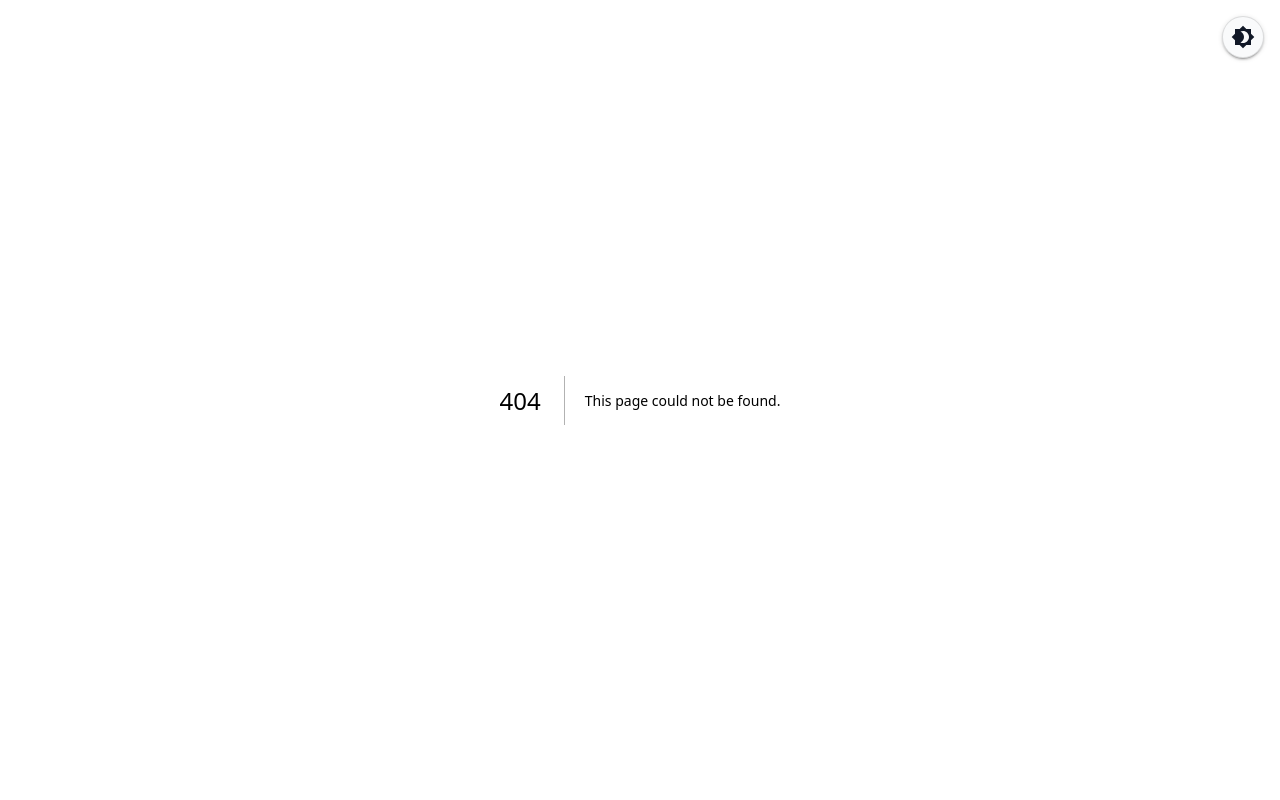
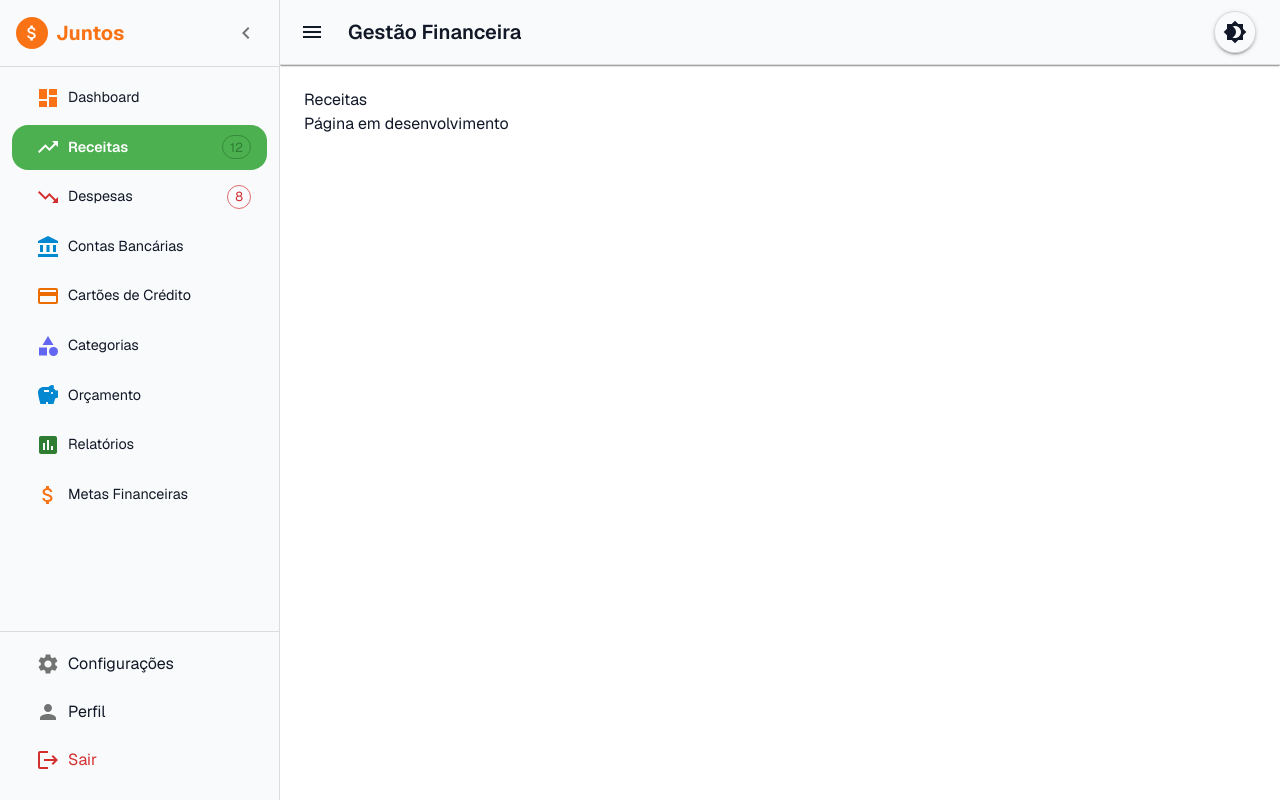
Before and after one commit to viniciusgrp/Juntos, a Next.js app: page /painel/receitas in a window 1280 px wide. Before the commit this address had no page. Built offline with nearby package versions, Linux system fonts and the light colour scheme.

Commit message:
FIX: Erro build

```diff
--- /dev/null
+++ b/src/app/painel/cartoes/page.tsx
@@ -0,0 +1,8 @@
+export default function CartoesPage() {
+  return (
+    <div>
+      <h1>Cartões</h1>
+      <p>Página em desenvolvimento</p>
+    </div>
+  );
+}
--- /dev/null
+++ b/src/app/painel/categorias/page.tsx
@@ -0,0 +1,8 @@
+export default function CategoriasPage() {
+  return (
+    <div>
+      <h1>Categorias</h1>
+      <p>Página em desenvolvimento</p>
+    </div>
+  );
+}
--- /dev/null
+++ b/src/app/painel/contas/page.tsx
@@ -0,0 +1,8 @@
+export default function ContasPage() {
+  return (
+    <div>
+      <h1>Contas</h1>
+      <p>Página em desenvolvimento</p>
+    </div>
+  );
+}
--- /dev/null
+++ b/src/app/painel/despesas/page.tsx
@@ -0,0 +1,8 @@
+export default function DespesasPage() {
+  return (
+    <div>
+      <h1>Despesas</h1>
+      <p>Página em desenvolvimento</p>
+    </div>
+  );
+}
--- /dev/null
+++ b/src/app/painel/receitas/page.tsx
@@ -0,0 +1,8 @@
+export default function ReceitasPage() {
+  return (
+    <div>
+      <h1>Receitas</h1>
+      <p>Página em desenvolvimento</p>
+    </div>
+  );
+}
```
